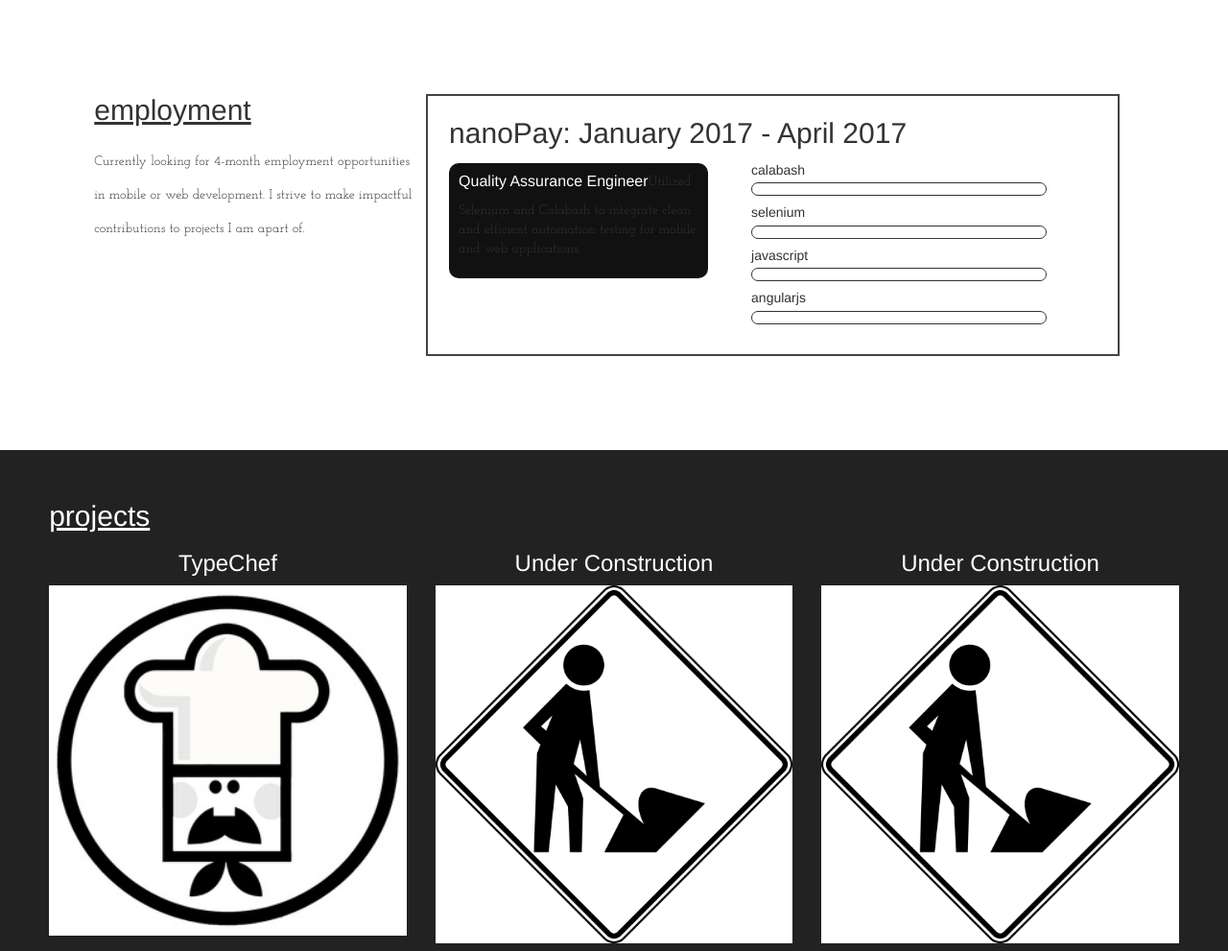
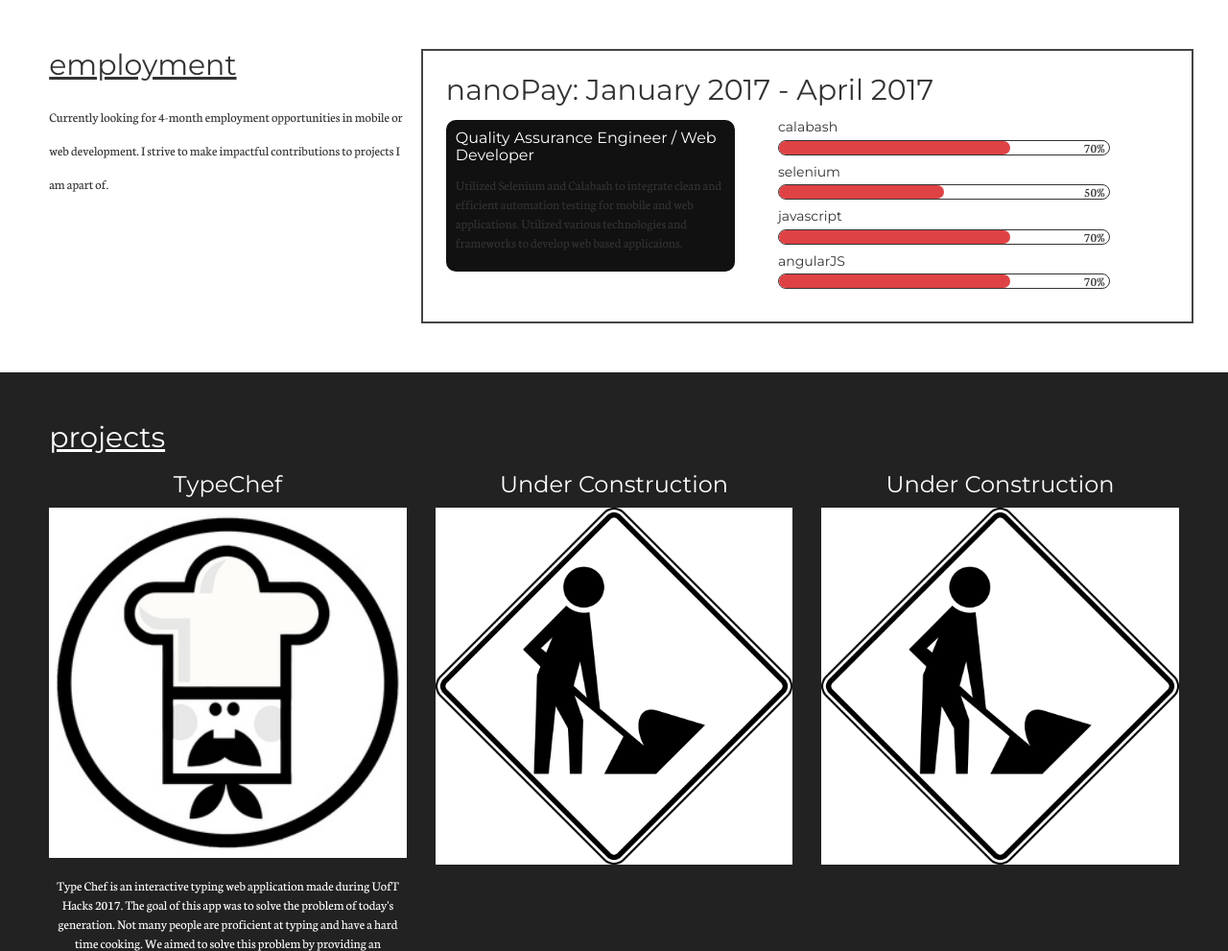
Before and after one commit to jameshuangg/Website.v2, a plain HTML site: page index.html in a window 1280 px wide. Shown: the part 1600-2591 px from the top of the page at 96% size. Drawn offline with nearby package versions, Linux system fonts and the light colour scheme.

Commit message:
Font update

```diff
--- a/css/main.css
+++ b/css/main.css
@@ -10,13 +10,22 @@ h2 {
   margin: 0;
 }
 
-p {
-    font-family: 'Josefin Slab', serif;
+i {
+	color: #df4244;
+	margin-right: 15px;
 }
 
 .link {
   text-decoration: none;
   color: #323850;
+}
+
+.headings {
+	font-family: 'Montserrat', sans-serif;
+}
+
+.paragraph {
+	font-family: 'Neuton', serif;
 }
 
 .section-topbar {
@@ -68,7 +77,6 @@ p {
   background-attachment: fixed;
   height: 100%;
   width: 100%;
-    font-family: 'Arvo', serif;
   color: white;
 }
 
@@ -94,12 +102,13 @@ p {
 
 .about-content {
   color: white;
+		padding: 4% 4%;
 }
 
 .about-title {
-    font-family: 'Arvo', serif;
   font-size: 32px;
   text-decoration: underline;
+	margin-bottom: 20px;
 }
 
 .about-paragraph {
@@ -108,7 +117,6 @@ p {
 
 .about-resume {
   color: white;
-    font-family: 'Josefin Slab', serif;
   font-size: 30px;
   padding-right: 100px;
 }
@@ -124,7 +132,7 @@ p {
 
 .work-card {
   padding: 2%;
-/*    border: 3px solid #A32727;*/
+/*  border: 3px solid #A32727;*/
   border: 2px solid #444;
   transition: box-shadow 0.75s, transform 0.75s;
 		float: left;
@@ -157,6 +165,7 @@ p {
 
 .work-description-paragraph {
   color: #333;
+		float: left;
 }
 
 .skills-container {
@@ -173,11 +182,23 @@ p {
 		margin-bottom: 5px;
 }
 
-.skill-level {
-    height: 14px;
+.skill-level-container {
   width: 100%;
   border: 1px solid #333;
   border-radius: 10px;
+	position: relative;
+}
+
+.skill-level {
+	height: 14px;
+	border-radius: 10px;
+	background-color: #df4244;
+}
+
+.skill-level-text {
+	position: absolute;
+	top: -3px;
+	right: 5px;
 }
 
 .section-projects {
--- a/index.html
+++ b/index.html
@@ -15,6 +15,8 @@
 			<link href="https://fonts.googleapis.com/css?family=Arvo" rel="stylesheet">
 			<link href="https://fonts.googleapis.com/css?family=Josefin+Slab" rel="stylesheet">
 			<link href="css/font-awesome.min.css" rel="stylesheet">
+			<link href="https://fonts.googleapis.com/css?family=Montserrat" rel="stylesheet">
+			<link href="https://fonts.googleapis.com/css?family=Neuton" rel="stylesheet">
 					<!-- Javascript -->
 			<!-- jQuery (necessary for Bootstrap's JavaScript plugins) -->
 			<script src="https://ajax.googleapis.com/ajax/libs/jquery/1.12.4/jquery.min.js"></script>
@@ -31,10 +33,10 @@
 					<div class="container">
 						<div class="row">
 							<ul class="nav">
-								<a class="nav-link" href="#about"><li class="col-xs-3 nav-item">about me</li></a>
-								<a class="nav-link" href="#work"><li class="col-xs-3 nav-item">work experience</li></a>
-								<a class="nav-link" href="#projects"><li class="col-xs-3 nav-item">side projects</li></a>
-								<a class="nav-link" href="#contact"><li class="col-xs-3 nav-item">contact</li></a>
+								<a class="nav-link headings" href="#about"><li class="col-xs-3 nav-item">about me</li></a>
+								<a class="nav-link headings" href="#work"><li class="col-xs-3 nav-item">work experience</li></a>
+								<a class="nav-link headings" href="#projects"><li class="col-xs-3 nav-item">side projects</li></a>
+								<a class="nav-link headings" href="#contact"><li class="col-xs-3 nav-item">contact</li></a>
 							</ul>
 						</div>
 					</div>
@@ -44,8 +46,8 @@
 			<!-- Parallax Content -->
 			<div class="parallax">
 				<div class="introduction">
-					<h1 class="animated slideInLeft" style="font-size: 60px; text-decoration: underline;">james huang</h1>
-					<h3 class="animated slideInRight">engineer/.../developer</h3>
+					<h1 class="animated slideInLeft headings" style="font-size: 60px; text-decoration: underline;">james huang</h1>
+					<h3 class="animated slideInRight headings">engineer/.../developer</h3>
 					<a class="link" href="https://github.com/jameshuangg"><i class="animated fadeIn fa fa-github-alt fa-3x" aria-hidden="true"></i></a>
 					<a class="link" href="https://www.linkedin.com/in/james-huang-2a932512b/"><i class="animated fadeIn fa fa-linkedin-square fa-3x" aria-hidden="true"></i></a>
 				</div>
@@ -56,50 +58,37 @@
 				<div class="section-about row">
 					<div class="about-image col-xs-12 col-sm-6"></div>
 					<div class="about-content col-xs-12 col-sm-6">
-						<h2 class="about-title">about</h1>
-						<p class="about-paragraph">I am currently a first year Computer Engineering student at the University of Waterloo. My passion lies with combining creativity with practicality to create products that are visually appealing and soundly functional. I am always up for a challenge and love to solve problems. In my free time, I love to explore the delights of the culinary world, binge watch your latest television series, and build my body.</p>
-						<a style="text-decoration: none;" href=""><span class="about-resume"><i id="resume-icon" class="fa fa-file-text-o" aria-hidden="true"></i>Resume</span></a>
+						<h2 class="about-title headings">about</h1>
+						<p class="about-paragraph paragraph">I am currently a first year Computer Engineering student at the University of Waterloo. My passion lies with combining creativity with practicality to create products that are visually appealing and soundly functional. I am always up for a challenge and love to solve problems. In my free time, I love to explore the delights of the culinary world, binge watch your latest television series, and build my body.</p>
+						<a style="text-decoration: none;" href=""><span class="about-resume paragraph"><i id="resume-icon" class="fa fa-file-text-o" aria-hidden="true"></i>Resume</span></a>
 					</div>
 				</div>
 			</div>
 
 			<!-- Work Experience Content -->
 			<div id="work" class="section-work container-fluid">
-				<div class="section-work row">
+				<div class="row">
 					<div class="col-sm-4">
-							<h2 class="section-title">employment</h2>
-							<p class="employment-description" >Currently looking for 4-month employment opportunities in mobile or web development. I strive to make impactful contributions to projects I am apart of.</p>
+							<h2 class="section-title headings">employment</h2>
+							<p class="employment-description paragraph" >Currently looking for 4-month employment opportunities in mobile or web development. I strive to make impactful contributions to projects I am apart of.</p>
 					</div>
-					<div class="work-card col-sm-8">
+					<div class="work-card col-sm-8" ng-repeat="job in main.employment">
 						<!-- Workplace name -->
-						<h2 class="workplace-name">nanoPay: January 2017 - April 2017</h2>
+						<h2 class="workplace-name headings">{{job.employer}}: {{job.duration}}</h2>
 						<!-- Work description card -->
-						<div class="work-description-container col-xs-6">
-							<h2 class="work-description-name">Quality Assurance Engineer</h2>
-							<p class="work-description-paragraph">Utilized Selenium and Calabash to integrate clean and efficient automation testing for mobile and web applications.</p>
+						<div class="work-description-container col-xs-6 paragraph">
+							<h2 class="work-description-name headings" ng-bind="job.title"></h2>
+							<p class="work-description-paragraph paragraph" ng-bind="job.description"></p>
 						</div>
 						<!-- Skills utilized -->
 						<div class="skill-container col-xs-6">
-							<div class="skill">
-								<h3 class="skill-name">calabash</h3>
-								<div class="skill-level"></div>
+							<div class="skill" ng-repeat="skill in job.skills">
+								<h3 class="skill-name headings" ng-bind="skill.name"></h3>
+								<div class="skill-level-container">
+									<div class="skill-level" style="width:{{skill.level}}"></div>
+									<div class="skill-level-text paragraph" ng-bind="skill.level"></div>
+								</div>
 							</div>
-
-							<div class="skill">
-								<h3 class="skill-name">selenium</h3>
-								<div class="skill-level"></div>
-							</div>
-
-							<div class="skill">
-								<h3 class="skill-name">javascript</h3>
-								<div class="skill-level"></div>
-							</div>
-
-							<div class="skill">
-								<h3 class="skill-name">angularjs</h3>
-								<div class="skill-level"></div>
-							</div>
-
 						</div>
 					</div>
 				</div>
@@ -109,18 +98,18 @@
 			<!-- Side Projects Content -->
 			<div id="projects" class="section-projects container-fluid">
 				<div class="row">
-					<h2 class="col-sm-12 projects-title">projects</h2>
+					<h2 class="col-sm-12 projects-title headings">projects</h2>
 					<div class="project-slide col-sm-4 col-xs-6">
-						<h3>TypeChef</h3>
+						<h3 class="headings">TypeChef</h3>
 						<img class="project-image" src="/images/typechef.jpg">
-						<p>Type Chef is an interactive typing web application made during UofT Hacks 2017. The goal of this app was to solve the problem of today's generation. Not many people are proficient at typing and have a hard time cooking. We aimed to solve this problem by providing an application that trains typing and cooking knowledge through repetition. Github link can be found <a style="color: #df4244;" href="https://github.com/Wahat/super-broccoli" target="_blank">here.</a></p>
+						<p class="paragraph">Type Chef is an interactive typing web application made during UofT Hacks 2017. The goal of this app was to solve the problem of today's generation. Not many people are proficient at typing and have a hard time cooking. We aimed to solve this problem by providing an application that trains typing and cooking knowledge through repetition. Github link can be found <a style="color: #df4244;" href='https://github.com/Wahat/super-broccoli' target="_blank">here.</a></p>
 					</div>
 					<div class="project-slide col-sm-4 col-xs-6">
-						<h3>Under Construction</h3>
+						<h3 class="headings">Under Construction</h3>
 						<img class="project-image" src="/images/construction.gif">
 					</div>
 					<div class="project-slide col-sm-4 col-xs-6">
-						<h3>Under Construction</h3>
+						<h3 class="headings">Under Construction</h3>
 						<img class="project-image" src="/images/construction.gif">
 					</div>
 				</div>
@@ -131,14 +120,14 @@
 			<div id="contact" class="section-contact container-fluid">
 				<div class="row">
 					<div class="col-sm-4">
-						<h2 class="contact-title">contact</h2>
-						<p>Please feel free to contact me through any of the listed means. It would be my pleasure for us to have a chat.</p>
+						<h2 class="contact-title headings">contact</h2>
+						<p class="paragraph">Please feel free to contact me through any of the listed means. It would be my pleasure for us to have a chat.</p>
 					</div>
 					<div class="col-sm-8">
-						<ul>
-							<li><h4>email: j298huan@uwaterloo.ca</h4></li>
-							<li><h4>linkedin: linkedin.com/in/james-huang-2a932512b/</h4></li>
-							<li><h4>github: github.com/jameshuangg</h4></li>
+						<ul class="paragraph">
+							<a href="mailto:j298huan@uwaterloo.ca"><li>email: j298huan@uwaterloo.ca</li></a>
+							<a href="https://www.linkedin.com/in/james-huang-2a932512b/"><li>linkedin: linkedin.com/in/james-huang-2a932512b/</li></a>
+							<a href="https://github.com/jameshuangg"><li>github: github.com/jameshuangg</li></a>
 						</ul>
 					</div>
 				</div>
--- a/js/main.js
+++ b/js/main.js
@@ -3,6 +3,32 @@
 
 		angular.module("myWebsite", [])
 		.controller("mainController", function() {
+			this.employment = [
+				{
+					employer: "nanoPay",
+					title: "Quality Assurance Engineer / Web Developer",
+					duration: "January 2017 - April 2017",
+					description: "Utilized Selenium and Calabash to integrate clean and efficient automation testing for mobile and web applications. Utilized various technologies and frameworks to develop web based applicaions.",
+					skills: [
+						{
+							name: "calabash",
+							level: "70%"
+						},
+						{
+							name: "selenium",
+							level: "50%"
+						},
+						{
+							name: "javascript",
+							level: "70%"
+						},
+						{
+							name: "angularJS",
+							level: "70%"
+						}
+					],
 
+				}
+			];
 		});
 })();
```
Lines whose indentation alone changed are shown as unchanged.
